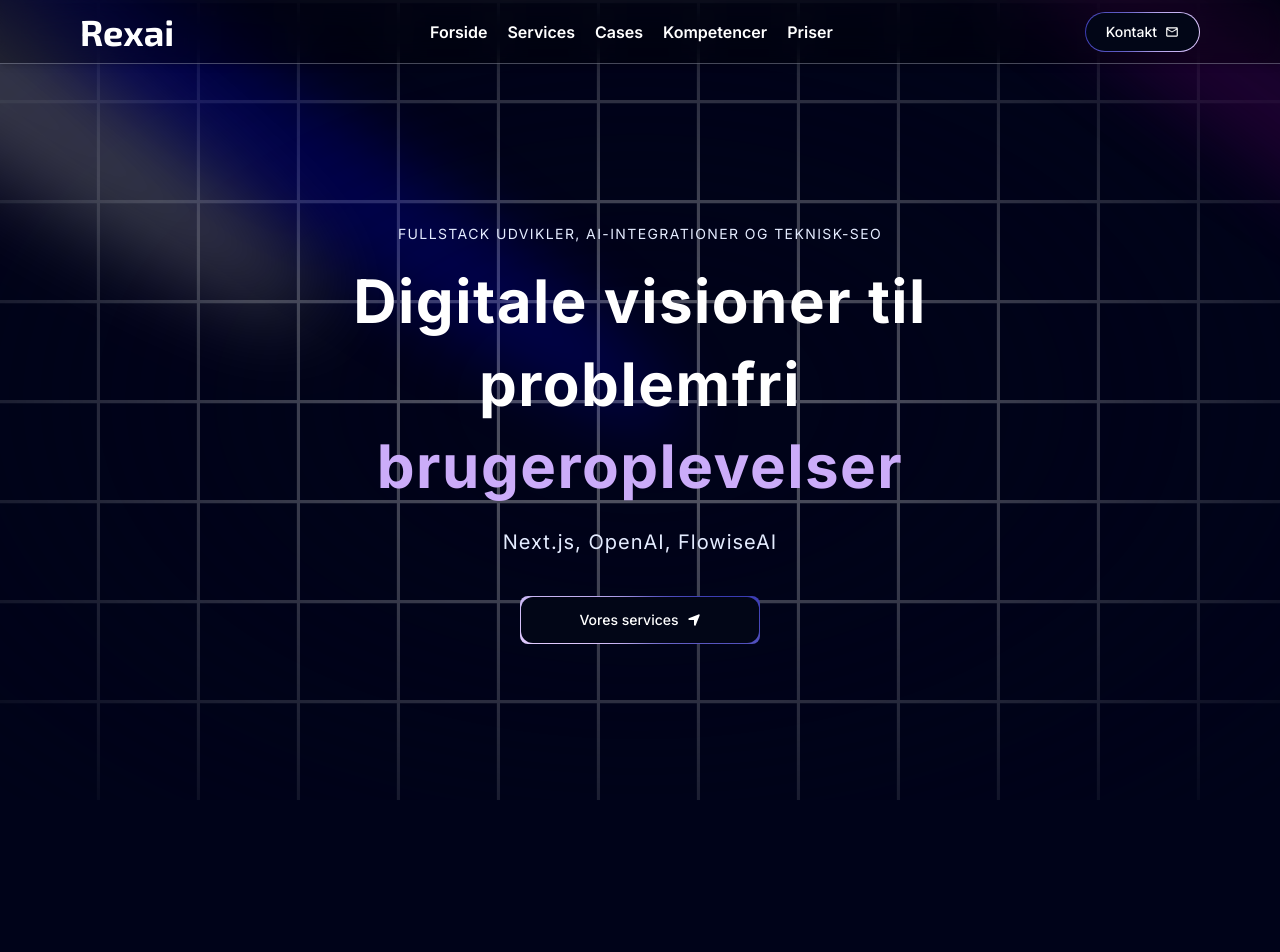
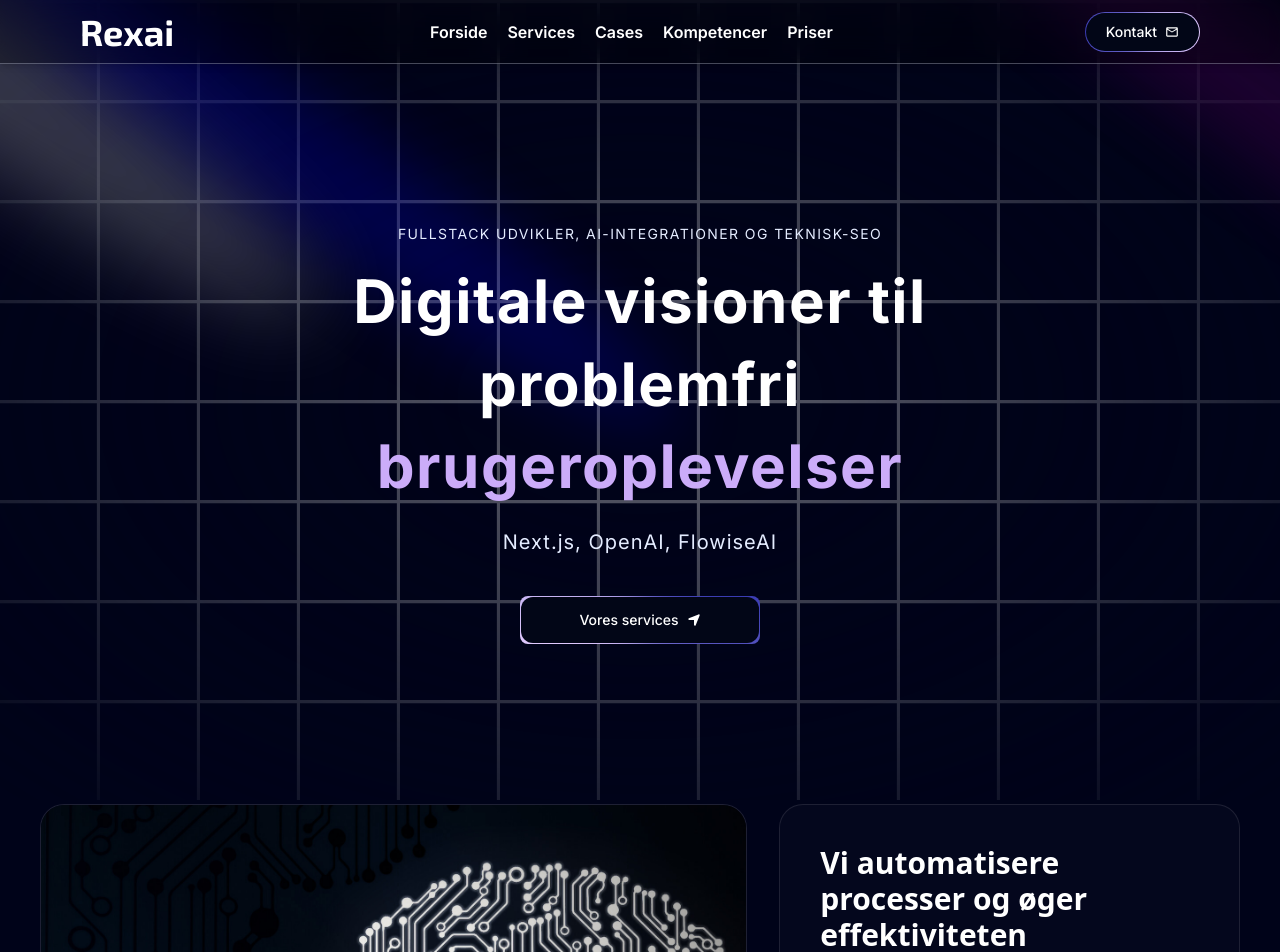
Before and after one commit to MDuchDev/snevagtendemo, a Next.js app: page / in a window 1280 px wide. Shown: the top 952 px of the page. Built offline with nearby package versions, Linux system fonts and the light colour scheme.

Commit message:
initial commit

```diff
--- a/src/app/page.tsx
+++ b/src/app/page.tsx
@@ -13,6 +13,7 @@ const LandingPage = () => {
     <main className="relative bg-black-100 flex justify-center items-center flex-col overflow-clip mx-auto sm:px-10 px-5">
       <div className="max-w-7xl w-full">
         <Hero />
+        <Grid />
         <RecentProjects />
         <Experience />
         <Approach />
--- a/src/components/ui/BentoGrid.tsx
+++ b/src/components/ui/BentoGrid.tsx
@@ -100,7 +100,6 @@ export const BentoGridItem = ({
           </div>
 
 
-          {id === 2 && <GridGlobe />}
 
           {id === 3 && (
             <div className="flex gap-1 lg:gap-5 w-fit absolute -right-3 lg:-right-2">
```
